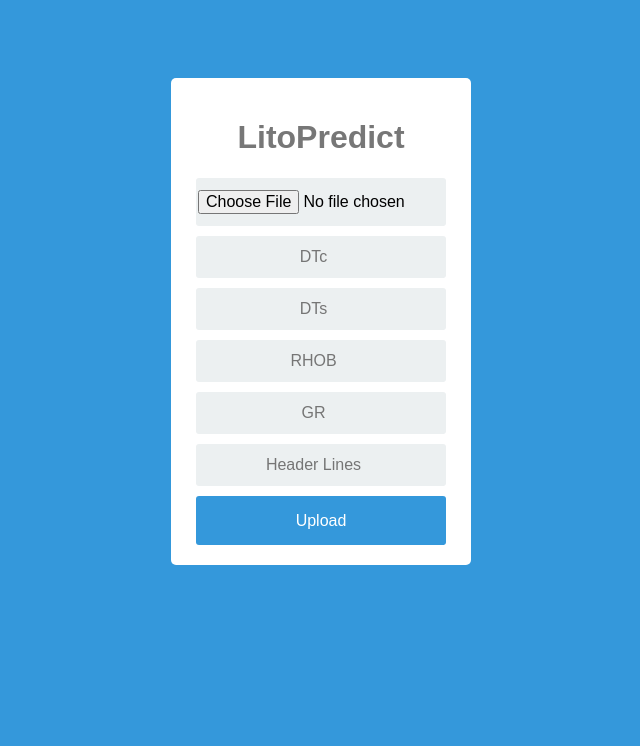
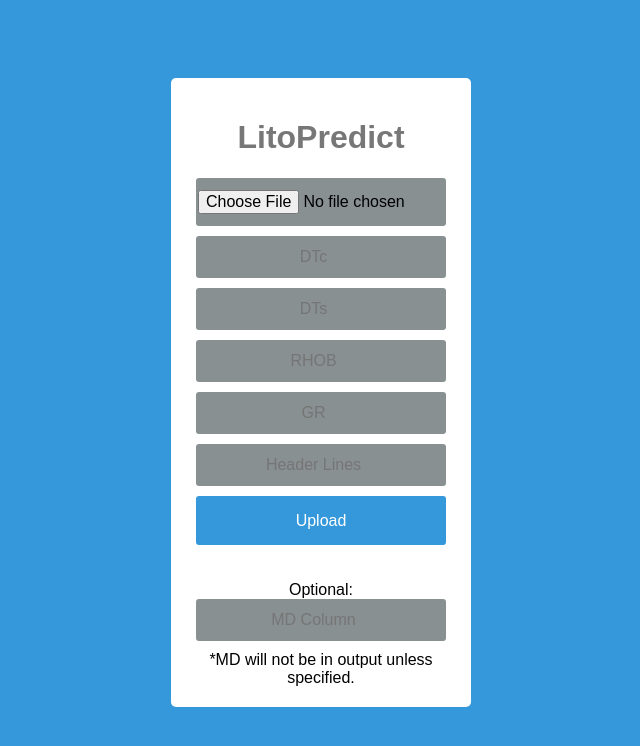
Before and after one commit to jralha/LitoPredict, a Flask app: page /predict in a window 1280 px wide. Shown: the top 746 px of the page, without its empty margins (319-959 px from the left). Run offline with Flask 2, Linux system fonts and the light colour scheme; the visitor is signed in with stand-in values (Sample User, id 1).

Commit message:
Added option to output MD

```diff
--- a/app.py
+++ b/app.py
@@ -34,6 +34,7 @@ def upload():
             col_rhob = int(request.form["RHOB"])-1
             col_gr = int(request.form["GR"])-1
             head_lines = int(request.form["header"])-1
+            col_md = request.form["mds"]
 
             data0 = df.iloc[head_lines:,:]
             data = data0.iloc[:,[col_dtc,col_dts,col_rhob,col_gr]]
@@ -53,7 +54,7 @@ def upload():
             prob0 = probs.T[0]
             prob1 = probs.T[1]
             prob_f = [0] * len(preds)
-            for p,z in enumerate(prob_f):
+            for p in range(len(prob_f)):
                 if prob0[p] > 0.5:
                     prob_f[p] = prob0[p]
                 else:
@@ -63,7 +64,16 @@ def upload():
             data['Pred'] = data['Pred'].map({0:'Itapema',1:'Barra Velha'})
             data['Prob'] = pd.Series(prob_f)
 
-            resp = make_response(data.to_csv())
+            out = data
+
+            if not col_md == "":
+
+                col_md = int(col_md)-1
+                data['MD'] = data0.iloc[:,col_md]
+                out.set_index('MD')
+
+
+            resp = make_response(out.to_csv())
             resp.headers["Content-Disposition"] = "attachment; filename=pred.csv"
             resp.headers["Content-Type"] = "text/csv"
             return resp
--- a/static/style.css
+++ b/static/style.css
@@ -53,7 +53,7 @@
 
     input {
     text-align: center;
-    background-color: #ECF0F1;
+    background-color: rgb(137, 144, 146);
     border: 2px solid transparent;
     border-radius: 3px;
     font-size: 16px;
--- a/templates/upload.html
+++ b/templates/upload.html
@@ -15,24 +15,30 @@
             </div>
             <div class="login-form">
             <div class="control-group">
-                            <input type="file" class="login-field" name=file>
+                            <input type="file" class="login-field" name=file required>
             <label class="login-field-icon fui-user" for="login-name"></label></div>
             <div class="control-group">
-                            <input type="number" class="login-field" value="" placeholder="DTc" name="DTc">
+                            <input type="number" class="login-field" value="" placeholder="DTc" name="DTc" required>
             <label class="login-field-icon fui-lock" for="login-pass"></label></div>
             <div class="control-group">
-                            <input type="number" class="login-field" value="" placeholder="DTs" name="DTs">
+                            <input type="number" class="login-field" value="" placeholder="DTs" name="DTs" required>
             <label class="login-field-icon fui-lock" for="login-pass"></label></div>
             <div class="control-group">
-                         <input type="number" class="login-field" value="" placeholder="RHOB" name="RHOB">
+                         <input type="number" class="login-field" value="" placeholder="RHOB" name="RHOB" required>
             <label class="login-field-icon fui-lock" for="login-pass"></label></div>
             <div class="control-group">
-                        <input type="number" class="login-field" value="" placeholder="GR" name="GR">
+                        <input type="number" class="login-field" value="" placeholder="GR" name="GR" required>
             <label class="login-field-icon fui-lock" for="login-pass"></label></div>
             <div class="control-group">
-                        <input type="number" class="login-field" value="" placeholder="Header Lines" name="header">
+                        <input type="number" class="login-field" value="" placeholder="Header Lines" name="header" required>
             <label class="login-field-icon fui-lock" for="login-pass"></label></div>
-            <input type="submit" value="Upload" class="btn btn-primary btn-large btn-block">
+            <input type="submit" value="Upload" class="btn btn-primary btn-large btn-block"><br><br>
+
+            Optional:<br>
+            <div class="control-group">
+                <input type="number" class="login-field" value="" placeholder="MD Column" name="mds">
+            <label class="login-field-icon fui-lock" for="login-pass"></label></div>
+            *MD will not be in output unless specified.
 
             </div>
             </div>
@@ -40,6 +46,5 @@
 
 
 </form>
-
 </body>
 </html>
```
